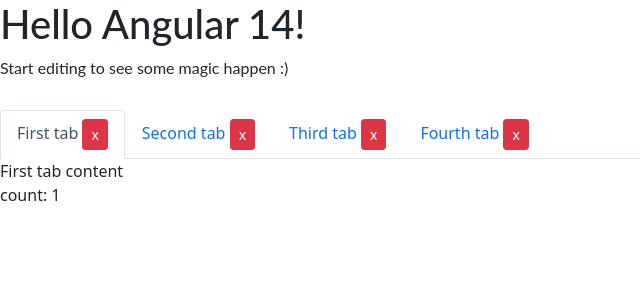
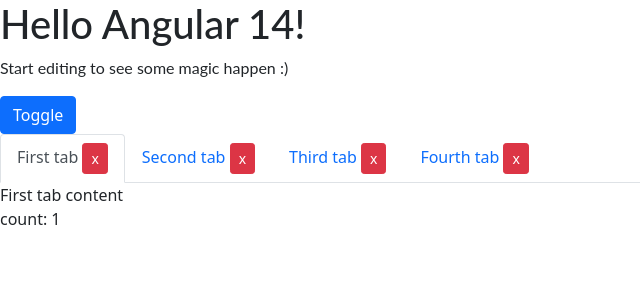
Before and after one commit to tbtoanst/Dependency-Injection-Angular, an Angular app: page / in a window 1280 px wide. Shown: the top 300 px of the page, without its empty margins (0-640 px from the left). Built offline with nearby package versions, Linux system fonts and the light colour scheme.

Commit message:
2 files modified

```diff
--- a/src/app/app.component.html
+++ b/src/app/app.component.html
@@ -7,7 +7,7 @@
   <tab-panel title="Third tab">Third tab content</tab-panel>
   <tab-panel title="Fourth tab">Fourth tab content</tab-panel>
 </tab-group> -->
-<button class="btn tbn-primary" (click)="showTab4 = !showTab4"></button>
+<button class="btn btn-primary" (click)="showTab4 = !showTab4">Toggle</button>
 <tab-bs-group [(activeIndex)]="currentIndex">
   <tab-panel title="First tab">
     <ng-template tabContent>
--- a/src/app/tabs/tab-panel.component.ts
+++ b/src/app/tabs/tab-panel.component.ts
@@ -1,7 +1,9 @@
 import {
   Component,
   ContentChild,
+  ContentChildren,
   Input,
+  QueryList,
   TemplateRef,
   ViewChild,
 } from '@angular/core';
@@ -21,8 +23,13 @@
   @ViewChild(TemplateRef, { static: true }) implicitBody: TemplateRef<unknown>;
   @ContentChild(TabContentDirective, { static: true, read: TemplateRef })
   explicitBody: TemplateRef<unknown>;
+  @ContentChildren(TabPanelComponent) tabPanels: QueryList<TabPanelComponent>;
 
   constructor(private tabGroup: TabGroupComponent) {}
+
+  ngAfterContentInit() {
+    console.log(this.tabPanels);
+  }
 
   get panelBody(): TemplateRef<unknown> {
     return this.explicitBody || this.implicitBody;
@@ -32,4 +39,8 @@
     console.log(this.explicitBody);
     this.tabGroup.addTab(this);
   }
+
+  ngOnDestroy() {
+    this.tabGroup.removeTab(this);
+  }
 }
```
